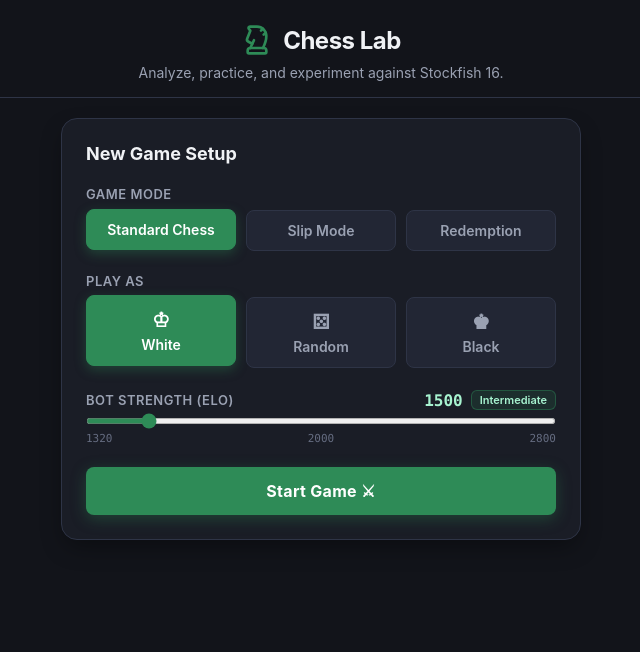
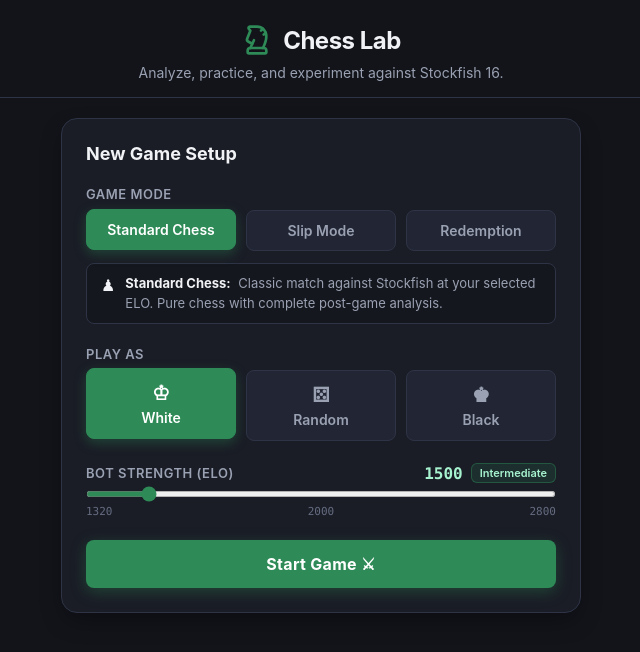
Before and after one commit to abey-john/chess-lab, a React (Vite) app: page / in a window 1280 px wide. Shown: the top 652 px of the page, without its empty margins (319-959 px from the left). Built offline with nearby package versions, Linux system fonts and the light colour scheme.

Commit message:
feat(setup): add mode explanation blurbs to game setup screen

```diff
--- a/src/App.css
+++ b/src/App.css
@@ -723,6 +723,36 @@
   color: #fff;
   transform: translateY(-1px);
   box-shadow: 0 4px 12px var(--accent-glow);
+}
+
+.mode-blurb-card {
+  display: flex;
+  align-items: flex-start;
+  gap: 10px;
+  background: rgba(0, 0, 0, 0.2);
+  border: 1px solid var(--border);
+  border-radius: 8px;
+  padding: 10px 14px;
+  margin-top: 4px;
+  animation: fadeIn 0.15s ease-out;
+}
+
+.mode-blurb-icon {
+  font-size: 16px;
+  line-height: 1.4;
+  flex-shrink: 0;
+}
+
+.mode-blurb-text {
+  font-size: 13px;
+  line-height: 1.5;
+  color: var(--text-secondary);
+  margin: 0;
+}
+
+.mode-blurb-title {
+  color: var(--text-primary);
+  margin-right: 4px;
 }
 
 .slip-options-group {
--- a/src/ui/SetupScreen.tsx
+++ b/src/ui/SetupScreen.tsx
@@ -193,6 +193,31 @@
               >
                 Redemption
               </button>
+            </div>
+
+            <div className="mode-blurb-card">
+              <span className="mode-blurb-icon">
+                {mode === 'standard' && '♟'}
+                {mode === 'slip' && '🎯'}
+                {mode === 'redemption' && '⚡'}
+              </span>
+              <p className="mode-blurb-text">
+                {mode === 'standard' && (
+                  <>
+                    <strong className="mode-blurb-title">Standard Chess:</strong> Classic match against Stockfish at your selected ELO. Pure chess with complete post-game analysis.
+                  </>
+                )}
+                {mode === 'slip' && (
+                  <>
+                    <strong className="mode-blurb-title">Slip Mode:</strong> Even Stockfish can slip up every now and then. Spot the mistakes and punish it!
+                  </>
+                )}
+                {mode === 'redemption' && (
+                  <>
+                    <strong className="mode-blurb-title">Redemption:</strong> Blunders trigger a quicktime event chess puzzle. Solve it to undo your move!
+                  </>
+                )}
+              </p>
             </div>
           </div>
 
```
